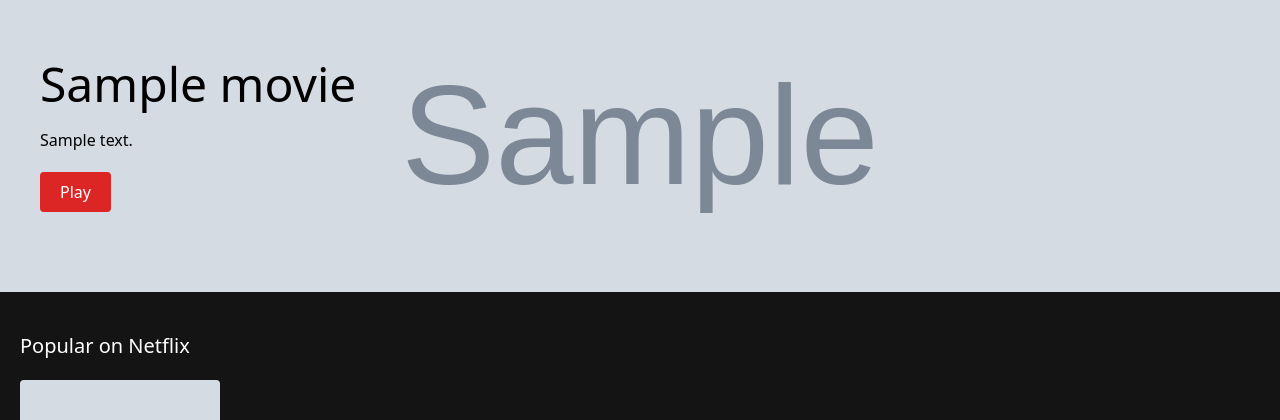
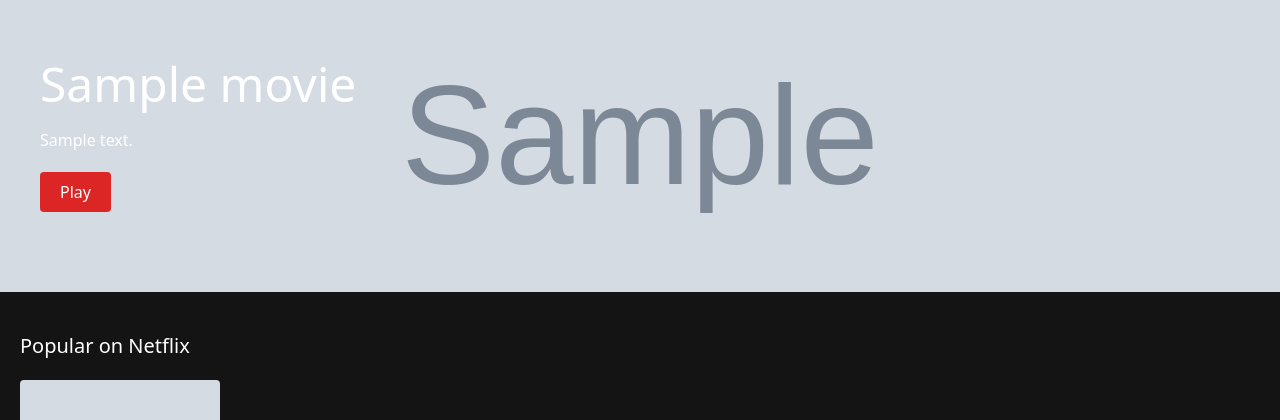
Before and after one commit to 2palek1/netflix-clone, a Django app: page / in a window 1280 px wide. Shown: the part 143-563 px from the top of the page. Run offline with Django 5.2, Linux system fonts and the light colour scheme; tables that the repository leaves empty hold one stand-in row (values such as "Sample post"); grey boxes marked "Sample" are stand-in pictures.

Commit message:
README.md, structure changes

```diff
--- a/netflix_site/requirements.txt
+++ /dev/null
@@ -1,6 +0,0 @@
-asgiref==3.7.2
-Django==5.0.1
-django-environ==0.11.2
-pillow==10.2.0
-psycopg2-binary==2.9.9
-sqlparse==0.4.4
--- a/netflix_site/templates/index.html
+++ b/netflix_site/templates/index.html
@@ -53,8 +53,8 @@
     </header>
     <section class="relative py-20 px-10" style="background-image: url('{{featured_movie.image_cover.url}}'); background-size: cover; background-position: center;">
         <div>
-            <h1 style="color: black;" class="text-5xl mb-5">{{featured_movie.title}}</h1>
-            <p style="color: black;" class="mb-5">{{featured_movie.description}}</p>
+            <h1 style="color: white;" class="text-5xl mb-5">{{featured_movie.title}}</h1>
+            <p style="color: white;" class="mb-5">{{featured_movie.description}}</p>
             <div class="flex space-x-4">
                 <a href="/movie/{{featured_movie.uu_id}}">
                     <button class="bg-red-600 text-white p-2 px-5 rounded hover:bg-red-500">Play</button>
```
Also changed, not shown: README.md (deleted), netflix_site/media/movie_images/1028621_breaking-bad-wallpapers-hd-backgrounds_1920x1200_h.jpg (added), netflix_site/media/movie_images/breaking-bad-xseabke6qoo2rmtz.jpg (added), netflix_site/media/movie_images/django.jpg (added), netflix_site/media/movie_images/django2.png (added), netflix_site/media/movie_images/p13837077_b_v8_aa.jpg (added), netflix_site/media/movie_images/wp5677405.jpg (added), 3 other files.
